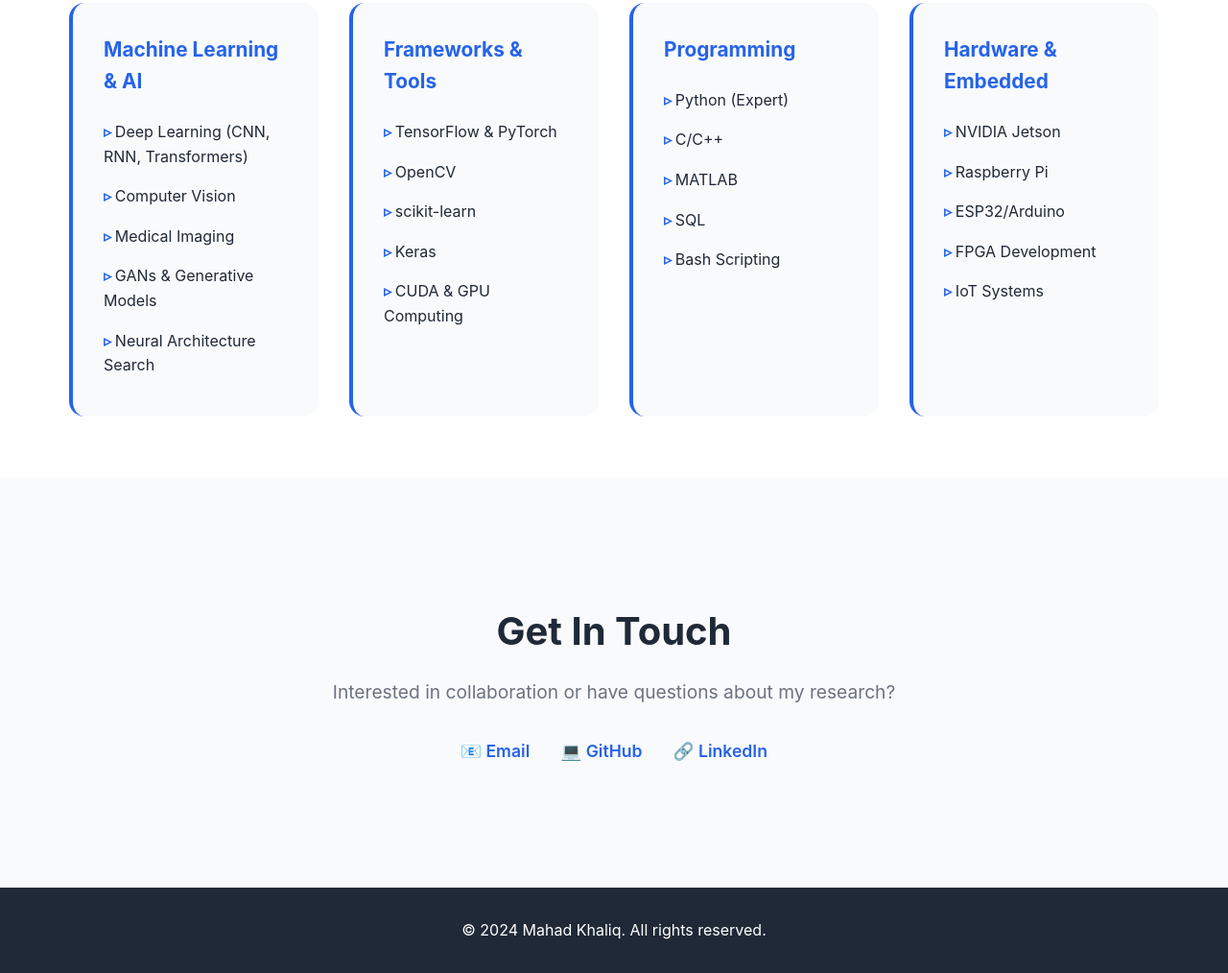
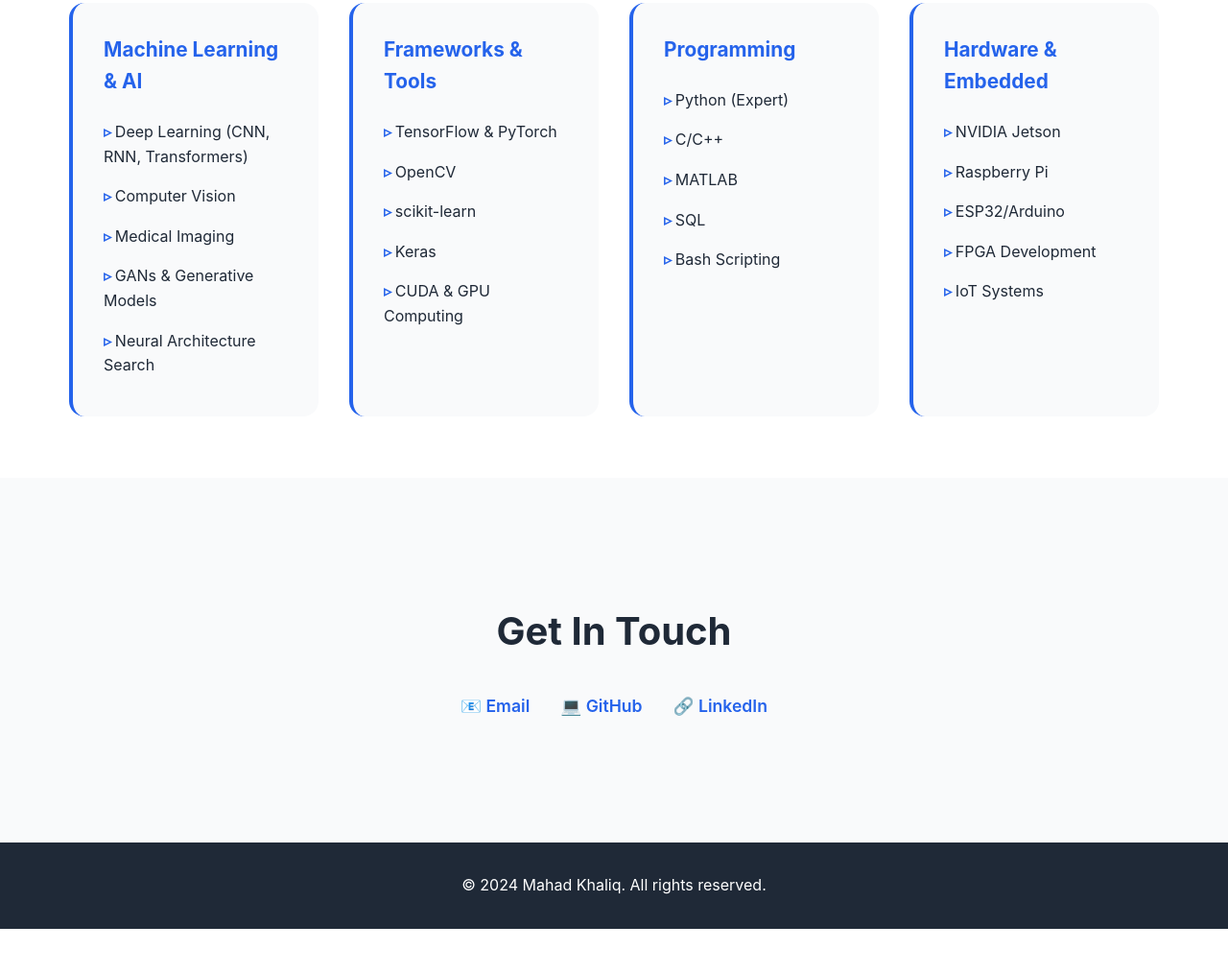
Before and after one commit to mahadkhaliq/mahadkhaliq.github.io, a plain HTML site: page index.html in a window 1280 px wide. Shown: the part 2592-3606 px from the top of the page at 96% size. After the commit the page ends 3560 px from the top, so only its background shows below. Drawn offline with Linux system fonts and the light colour scheme.

Commit message:
Update index.html

```diff
--- a/index.html
+++ b/index.html
@@ -470,7 +470,7 @@
     <section id="contact" class="contact">
         <div class="container">
             <h2>Get In Touch</h2>
-            <p>Interested in collaboration or have questions about my research?</p>
+            <p></p>
             <div class="contact-links">
                 <a href="mailto:your.email@example.com" class="contact-link">📧 Email</a>
                 <a href="https://github.com/mahadkhaliq" class="contact-link" target="_blank">💻 GitHub</a>
```
